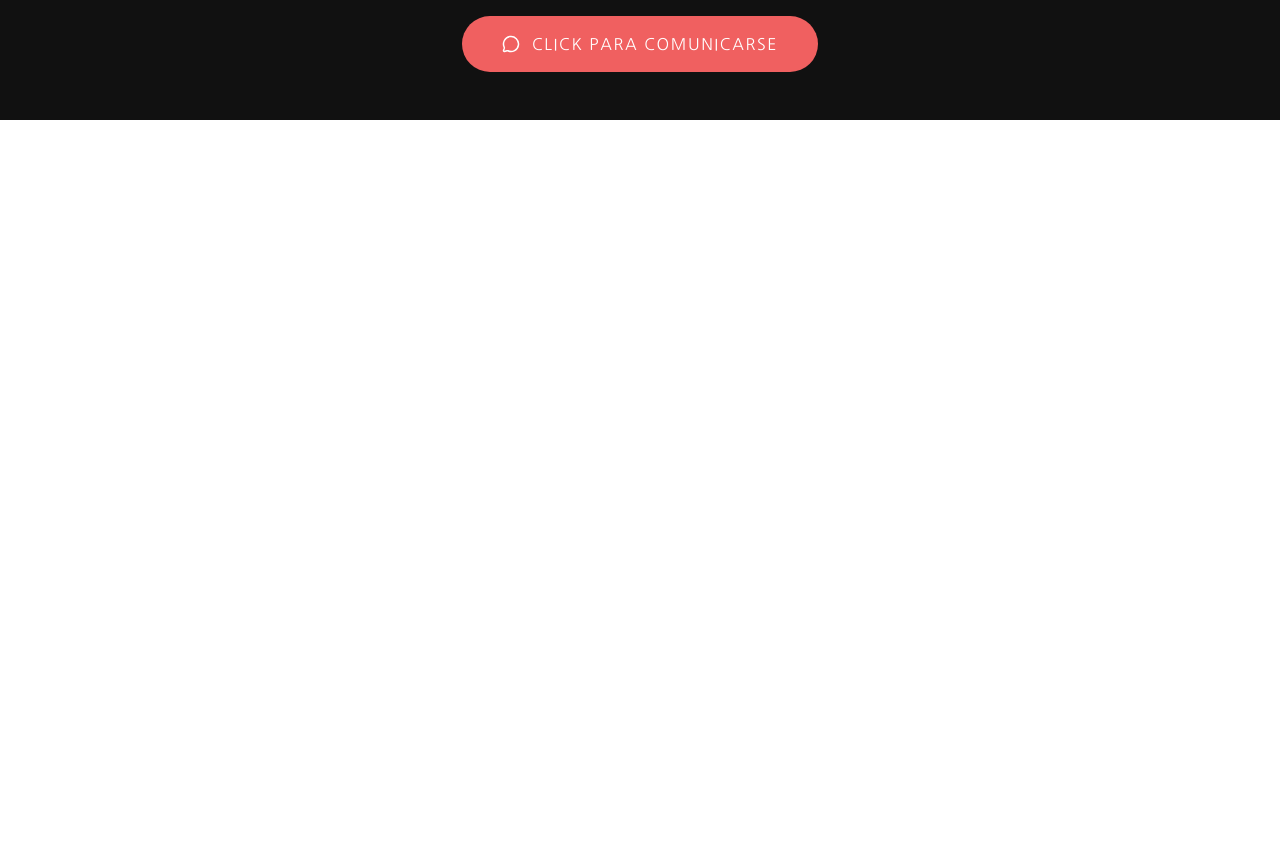
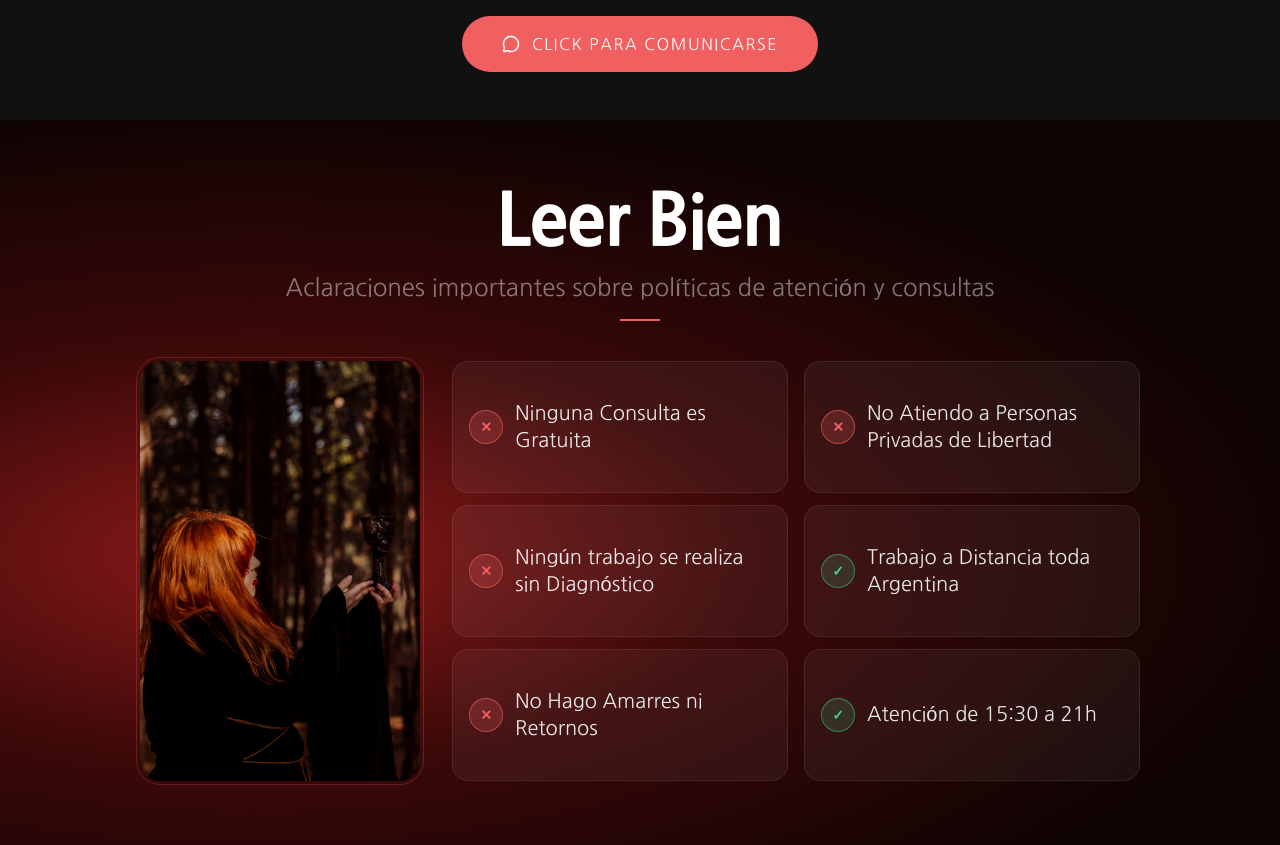
Before and after one commit to undevcode-ok/landing-sol-magia, a Next.js app: page / in a window 1280 px wide. Shown: the part 1960-2805 px from the top of the page. Before the commit the page ends 2080 px from the top, so only its background shows below. Built offline with nearby package versions, Linux system fonts and the light colour scheme.

Commit message:
reed skeleton

```diff
--- /dev/null
+++ b/app/Reed/components/ReedHeader.tsx
@@ -0,0 +1,15 @@
+import { data } from "../data/reed.data";
+
+export const ReedHeader = () => {
+  return (
+    <div className="text-center">
+      <h2 className="text-white text-7xl font-extrabold tracking-tight leading-none mb-3">
+        {data.title}
+      </h2>
+      <p className="text-white/45 text-2xl leading-relaxed">
+        {data.description}
+      </p>
+      <div className="w-10 h-[2px] bg-[#f06060] rounded-full mx-auto mt-3" />
+    </div>
+  );
+};
--- /dev/null
+++ b/app/Reed/components/ReedImage.tsx
@@ -0,0 +1,14 @@
+import { data } from "../data/reed.data";
+
+export const ReedImage = () => {
+  return (
+    <div className="relative flex-shrink-0">
+      <img
+        src={data.img}
+        alt={data.title}
+        className="w-[280px] h-[420px] object-cover rounded-[20px] block brightness-90 contrast-105"
+      />
+      <div className="absolute inset-[-4px] rounded-[24px] border border-[rgba(240,96,96,0.25)] pointer-events-none" />
+    </div>
+  );
+};
--- /dev/null
+++ b/app/Reed/components/ReedRules.tsx
@@ -0,0 +1,17 @@
+import { Rule } from "../types/reed.types";
+import { RuleItem } from "./RuleItem";
+
+interface Props {
+  rules: Rule[];
+  align?: "left" | "right";
+}
+
+export const ReedRules = ({ rules, align = "left" }: Props) => {
+  return (
+    <div className="flex flex-col gap-3 flex-1">
+      {rules.map((rule) => (
+        <RuleItem key={rule.id} rule={rule} align={align} />
+      ))}
+    </div>
+  );
+};
--- /dev/null
+++ b/app/Reed/components/RuleItem.tsx
@@ -0,0 +1,29 @@
+import { Rule } from "../types/reed.types";
+
+interface Props {
+  rule: Rule;
+  align?: "left" | "right";
+}
+
+export const RuleItem = ({ rule, align = "left" }: Props) => {
+  const isRight = align === "right";
+
+  return (
+    <div
+      className={`flex items-center gap-3 px-4 py-3 rounded-2xl bg-white/5 border border-white/8 hover:bg-white/10 transition-colors flex-1 ${
+        isRight ? "flex-row-reverse text-right" : ""
+      }`}
+    >
+      <div
+        className={`w-[34px] min-w-[34px] h-[34px] rounded-full flex items-center justify-center text-[14px] font-bold ${
+          rule.type === "no"
+            ? "bg-[rgba(240,96,96,0.2)] border border-[rgba(240,96,96,0.6)] text-[#f06060]"
+            : "bg-[rgba(61,214,140,0.15)] border border-[rgba(61,214,140,0.5)] text-[#3dd68c]"
+        }`}
+      >
+        {rule.type === "no" ? "✕" : "✓"}
+      </div>
+      <span className="text-white/90 text-xl leading-snug">{rule.text}</span>
+    </div>
+  );
+};
--- /dev/null
+++ b/app/Reed/data/reed.data.ts
@@ -0,0 +1,17 @@
+import { reedData } from "../types/reed.types";
+
+export const data: reedData = {
+  title: "Leer Bien",
+  description: "Aclaraciones importantes sobre políticas de atención y consultas",
+  img: "/img/profile/perfil.webp",
+  rulesLeft: [
+    { id: 1, text: "Ninguna Consulta es Gratuita", type: "no" },
+    { id: 2, text: "Ningún trabajo se realiza sin Diagnóstico", type: "no" },
+    { id: 3, text: "No Hago Amarres ni Retornos", type: "no" },
+  ],
+  rulesRight: [
+    { id: 4, text: "No Atiendo a Personas Privadas de Libertad", type: "no" },
+    { id: 5, text: "Trabajo a Distancia toda Argentina", type: "yes" },
+    { id: 6, text: "Atención de 15:30 a 21h", type: "yes" },
+  ],
+};
--- /dev/null
+++ b/app/Reed/index.tsx
@@ -0,0 +1,28 @@
+import { data } from "./data/reed.data";
+import { ReedHeader } from "./components/ReedHeader";
+import { ReedImage } from "./components/ReedImage";
+import { ReedRules } from "./components/ReedRules";
+
+export const Reed = () => {
+  return (
+    <section
+      className="min-h-[560px] flex flex-col items-center justify-center px-12 py-16 gap-10"
+      style={{
+        background: "radial-gradient(ellipse at 20% 60%, #8b1a1a 0%, #3a0808 35%, #0d0303 75%)",
+      }}
+    >
+      <ReedHeader />
+      <div className="flex items-stretch gap-8 w-full max-w-[1000px]">
+        <ReedImage />
+        <div className="flex flex-1 gap-4 items-center">
+          <div className="flex flex-col justify-center gap-3 flex-1 self-stretch">
+            <ReedRules rules={data.rulesLeft} align="left" />
+          </div>
+          <div className="flex flex-col justify-center gap-3 flex-1 self-stretch">
+            <ReedRules rules={data.rulesRight} align="left" />
+          </div>
+        </div>
+      </div>
+    </section>
+  );
+};
--- /dev/null
+++ b/app/Reed/types/reed.types.ts
@@ -0,0 +1,13 @@
+export interface Rule {
+  id: number;
+  text: string;
+  type: "no" | "yes";
+}
+
+export interface reedData {
+  title: string;
+  description: string;
+  img: string;
+  rulesLeft: Rule[];
+  rulesRight: Rule[];
+}
--- a/app/page.tsx
+++ b/app/page.tsx
@@ -3,6 +3,7 @@ import { Navbar } from "./Navbar";
 import { Hero } from "./Hero";
 import { Services } from "./Services";
 import { Urgency } from "./Urgency";
+import { Reed } from "./Reed";
 
 export default function Home() {
   return (
@@ -11,6 +12,7 @@ export default function Home() {
       <Hero />
       <Services />
       <Urgency />
+      <Reed />
     </main>
   );
 }
```
Also changed, not shown: public/img/profile/perfil.webp (added).
